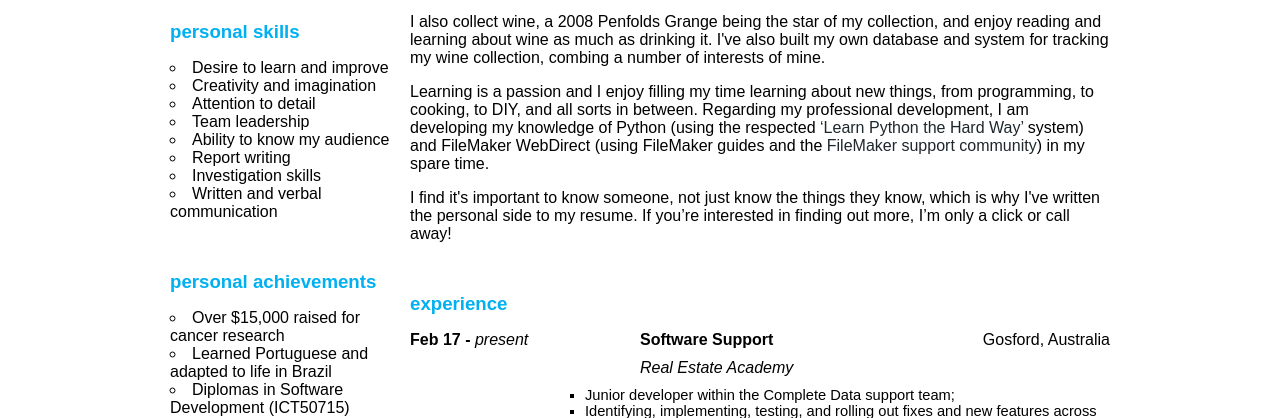
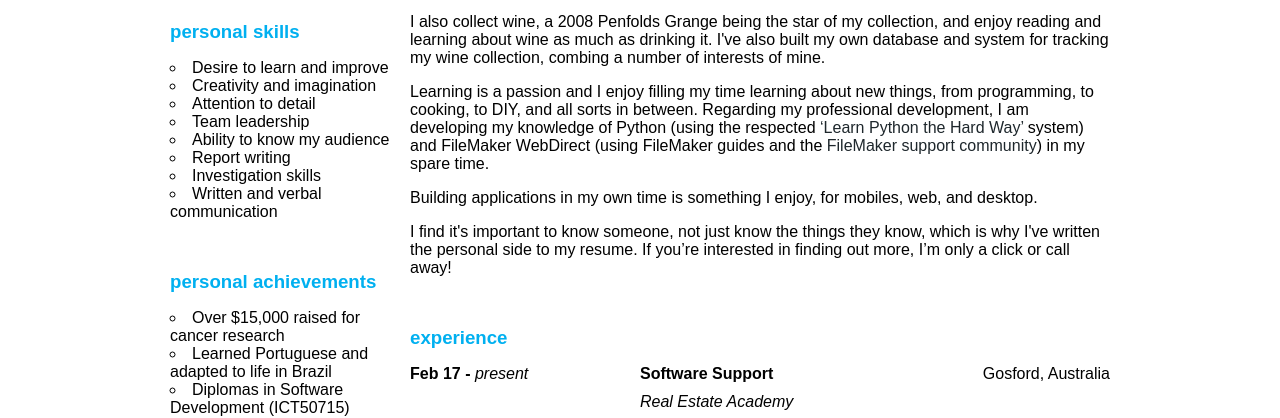
Before and after one commit to NBS5000/NBS5000.github.io, a plain HTML site: page index.html in a window 1280 px wide. Both pictures are taken after a click on the link 640 px from the left and 100 px from the top of the page. Shown: the part 333-751 px from the top of the page. Drawn offline with nearby package versions, Linux system fonts and the light colour scheme.

Commit message:
Update index.html

```diff
--- a/index.html
+++ b/index.html
@@ -434,6 +434,7 @@
                     sorts in between. Regarding my professional development, I am developing my knowledge of Python (using the respected
                     <a class="profLink" href="https://learnpythonthehardway.org/book/ex0.html" target="_blank">‘Learn Python the Hard Way’</a> system) and FileMaker WebDirect (using FileMaker
                     guides and the <a class="profLink" href="https://fmhelp.filemaker.com/docs/17/en/fmwd/index.html" target="_blank">FileMaker support community</a>) in my spare time.</p>
+                    <p>Building applications in my own time is something I enjoy, for mobiles, web, and desktop.</p>
                     <p>I find it's important to know someone, not just know the things they know, which is why I've written the personal side to my resume.
                     If you’re interested in finding out more, I’m only a click or call away!</p>
                 </div>
```
